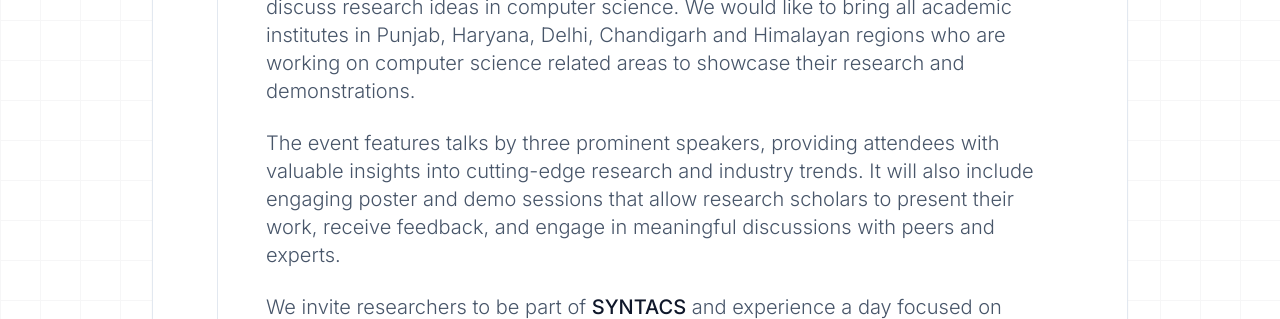
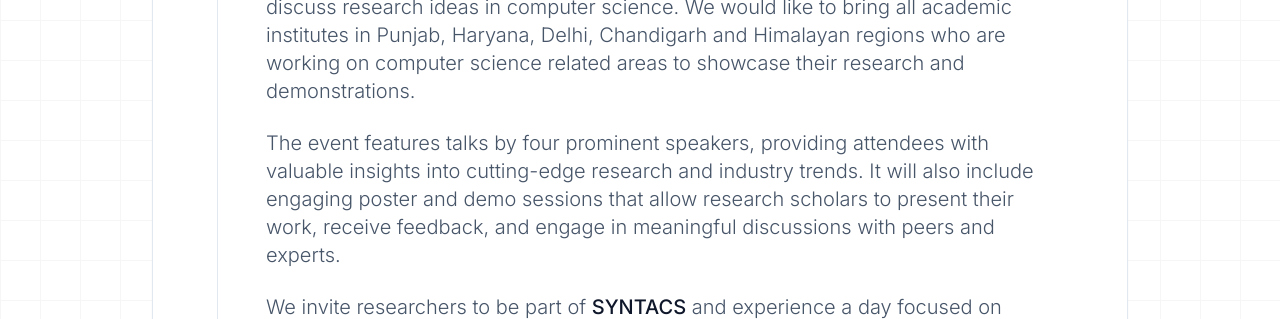
Before and after one commit to encodedCoder/syntacs2026, a Next.js app: page / in a window 1280 px wide. Shown: the part 3820-4139 px from the top of the page. Built offline with nearby package versions, Linux system fonts and the light colour scheme.

Commit message:
Update speaker count in Welcome section to four

```diff
--- a/src/components/WelcomeSection.tsx
+++ b/src/components/WelcomeSection.tsx
@@ -103,7 +103,7 @@ const WelcomeSection = () => {
                   <span className="text-slate-900 font-medium">SYNTACS</span> aims to be the largest platform in Northern India to informally share and discuss research ideas in computer science. We would like to bring all academic institutes in Punjab, Haryana, Delhi, Chandigarh and Himalayan regions who are working on computer science related areas to showcase their research and demonstrations.
                 </p>
                 <p>
-                  The event features talks by three prominent speakers, providing attendees with valuable insights into cutting-edge research and industry trends. It will also include engaging poster and demo sessions that allow research scholars to present their work, receive feedback, and engage in meaningful discussions with peers and experts.
+                  The event features talks by four prominent speakers, providing attendees with valuable insights into cutting-edge research and industry trends. It will also include engaging poster and demo sessions that allow research scholars to present their work, receive feedback, and engage in meaningful discussions with peers and experts.
                 </p>
                 <p>
                   We invite researchers to be part of <span className="text-slate-900 font-medium">SYNTACS</span> and experience a day focused on learning, interaction, and collaborative opportunities.
```
